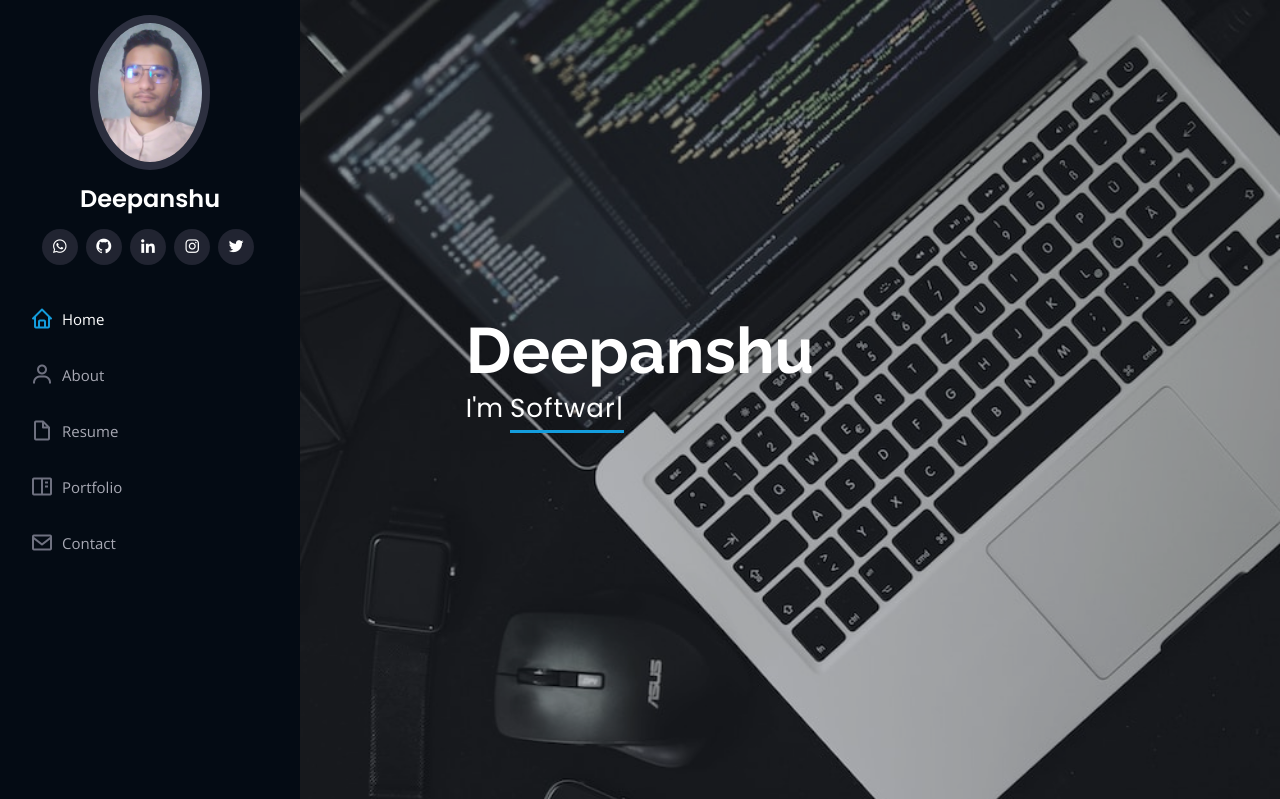
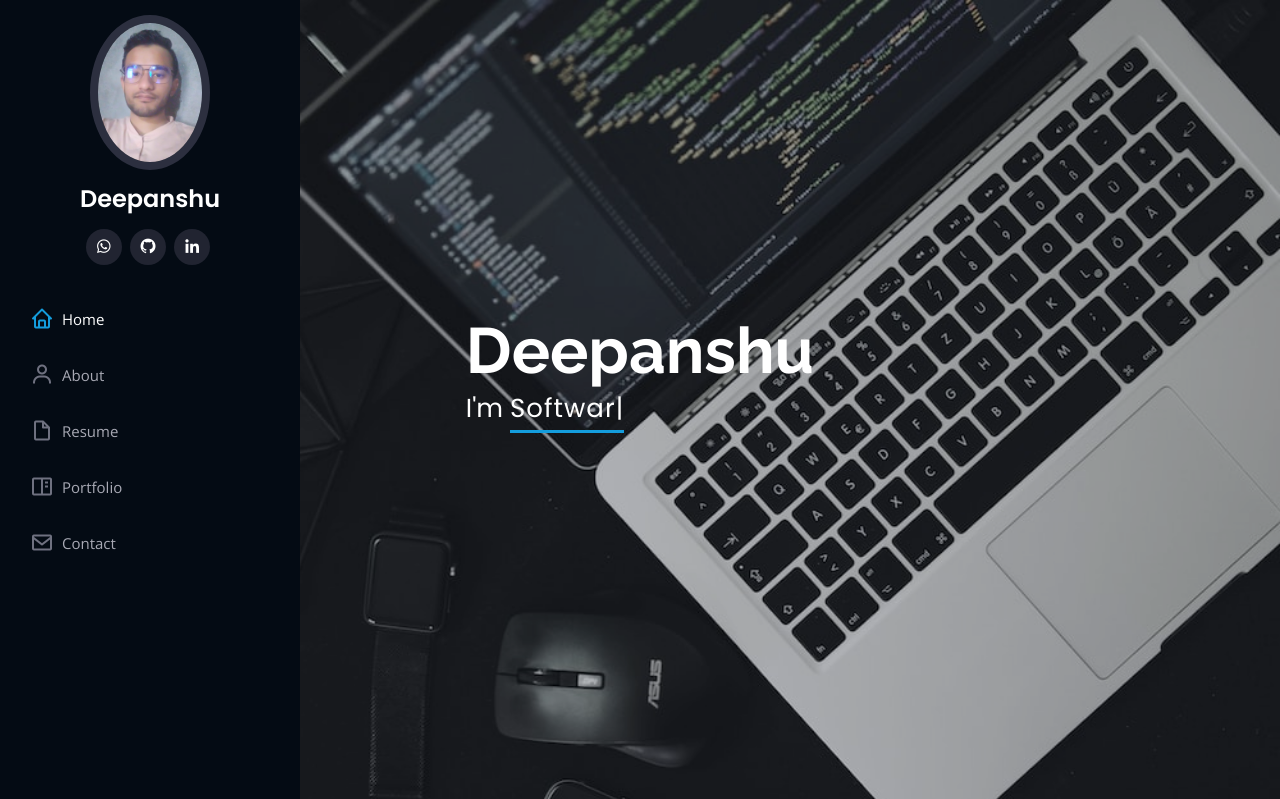
Before and after one commit to RyugaSunny/portfolio, a Django app: page / in a window 1280 px wide. Shown: the top 799 px of the page. Run offline with Django 4.2, Linux system fonts and the light colour scheme; some libraries are stand-ins or nearby versions.

Commit message:
Changed some photos

```diff
--- a/portfolio/templates/index.html
+++ b/portfolio/templates/index.html
@@ -53,8 +53,6 @@
           <a href="https://wa.me/+919812699870" class="whatsapp"><i class="bx bxl-whatsapp"></i></a>
           <a href="https://github.com/RyugaSunny" class="github"><i class="bx bxl-github"></i></a>
           <a href="https://www.linkedin.com/in/deepanshu-326a79241/" class="linkedin"><i class="bx bxl-linkedin"></i></a>
-          <a href="https://www.instagram.com/sunny_raperia/" class="instagram"><i class="bx bxl-instagram"></i></a>
-          <a href="https://twitter.com/Deepanshu_981" class="twitter"><i class="bx bxl-twitter"></i></a>
         </div>
       </div>
 
@@ -323,7 +321,7 @@
             <div class="portfolio-wrap">
               <img src="{% static 'home/img/portfolio/portfolio-7.jpg' %}" class="img-fluid" alt="">
               <div class="portfolio-links">
-                <a href="{% static 'home/img/portfolio/portfolio-7.jpg' %}" data-gallery="portfolioGallery" class="portfolio-lightbox" title="Card 2"><i class="bx bx-plus"></i></a>
+                <a href="{% static 'home/img/portfolio/portfolio-7.jpg' %}" data-gallery="portfolioGallery" class="portfolio-lightbox" title="My LinkedIn"><i class="bx bx-plus"></i></a>
                 <a href="" title="More Details"><i class="bx bx-link"></i></a>
               </div>
             </div>
@@ -348,12 +346,11 @@
             </div>
           </div>
 
-
           <div class="col-lg-4 col-md-6 portfolio-item filter-card">
             <div class="portfolio-wrap">
               <img src="{% static 'home/img/portfolio/portfolio-9.jpg' %}" class="img-fluid" alt="">
               <div class="portfolio-links">
-                <a href="{% static 'home/img/portfolio/portfolio-9.jpg' %}" data-gallery="portfolioGallery" class="portfolio-lightbox" title="Card 1"><i class="bx bx-plus"></i></a>
+                <a href="{% static 'home/img/portfolio/portfolio-9.jpg' %}" data-gallery="portfolioGallery" class="portfolio-lightbox" title="My Github"><i class="bx bx-plus"></i></a>
                 <a href="" title="More Details"><i class="bx bx-link"></i></a>
               </div>
             </div>
```
Also changed, not shown: home/static/home/img/portfolio/portfolio-7.jpg, home/static/home/img/portfolio/portfolio-8.jpg, home/static/home/img/portfolio/portfolio-9.jpg.
